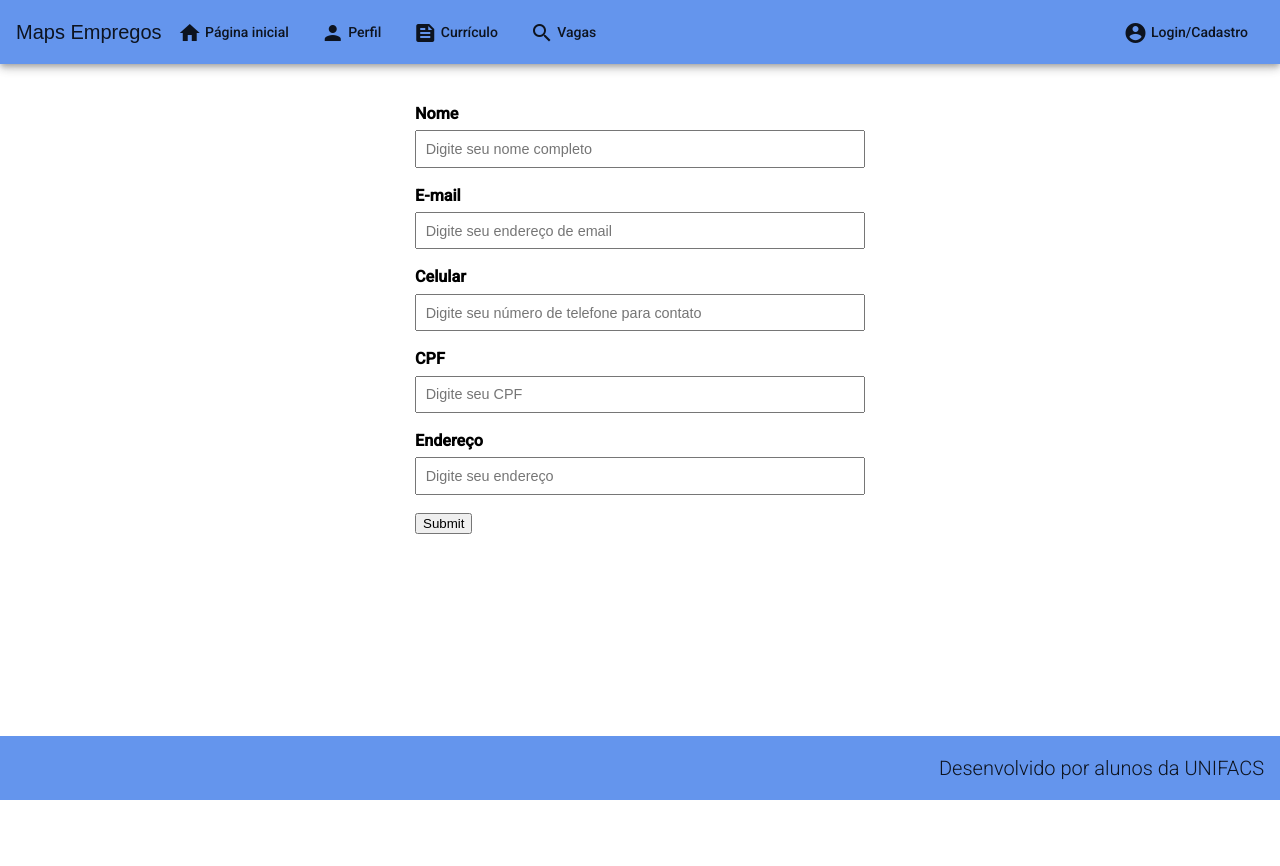
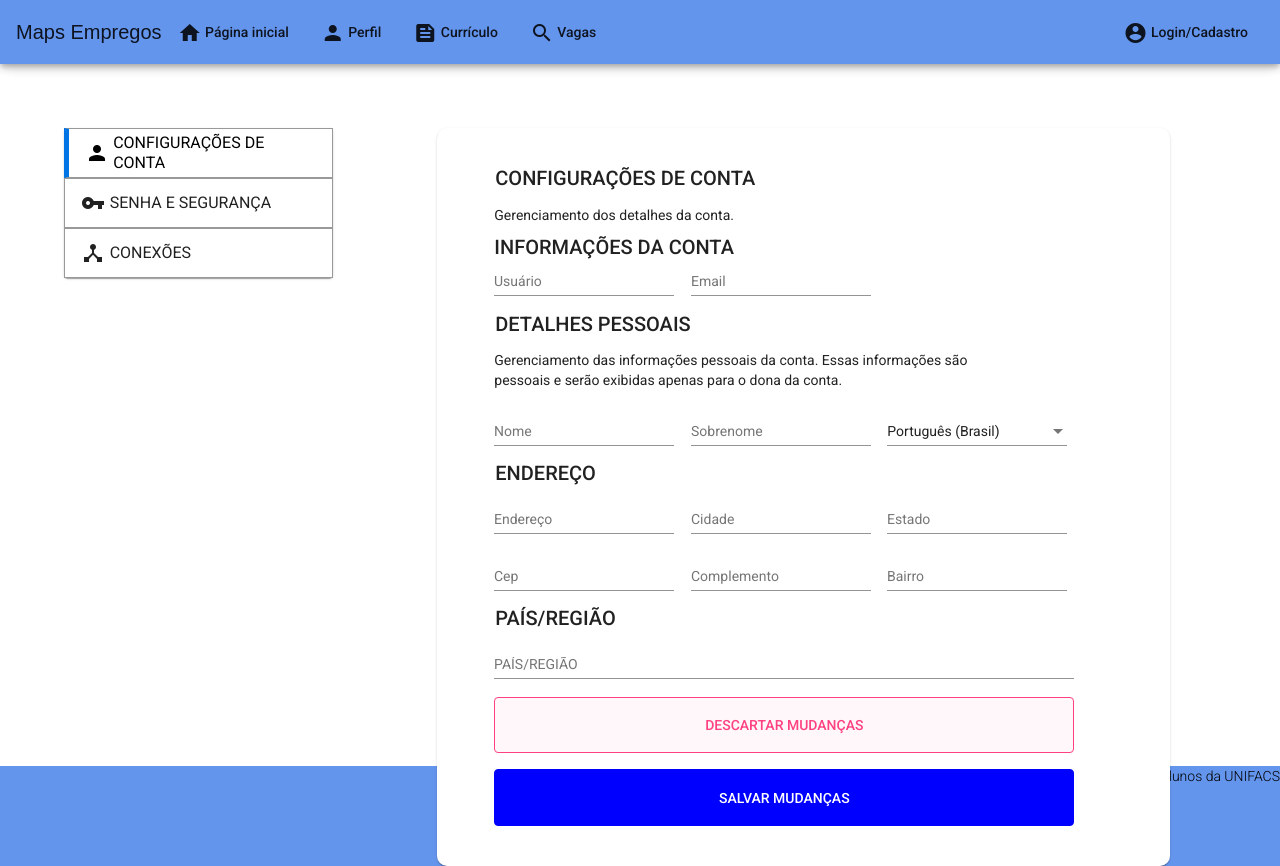
Before and after one commit to gusstav0b/MapsEmpregos, an Angular app: page /pages/profile in a window 1280 px wide. Before the commit the page ends 800 px from the top, so only its background shows below. Built offline with nearby package versions, Linux system fonts and the light colour scheme.

Commit message:
Nova tela perfil

```diff
--- a/src/app/app.module.ts
+++ b/src/app/app.module.ts
@@ -19,6 +19,7 @@ import { CadastroComponent } from './views/cadastro/cadastro.component';
 import { PagesModule } from './pages/pages.module';
 import {MatCardModule} from '@angular/material/card';
 import {MatSelectModule} from '@angular/material/select';
+import {MatListModule} from '@angular/material/list';
 
 @NgModule({
   declarations: [
@@ -43,7 +44,8 @@ import {MatSelectModule} from '@angular/material/select';
     PagesModule,
     MatCardModule,
     MatSelectModule,
-    ReactiveFormsModule
+    ReactiveFormsModule,
+    MatListModule
 
   ],
   providers: [],
--- a/src/app/pages/footer/footer.component.css
+++ b/src/app/pages/footer/footer.component.css
@@ -1,7 +1,11 @@
 .footer{
+    width: 100%;
+    height: 100px;
+    position: absolute;
+    left: 0;
     display: flex;
     background-color: #6495ED;
-    position: fixed;
+    /*position: fixed;*/
     bottom: 0;
     justify-content: flex-end;
 }
--- a/src/app/pages/footer/footer.component.html
+++ b/src/app/pages/footer/footer.component.html
@@ -1,5 +1,5 @@
-<mat-toolbar class = "footer">
+<footer class = "footer">
 <span>
     Desenvolvido por alunos da UNIFACS
 </span>
-</mat-toolbar>
+</footer>
--- a/src/app/pages/header/header.component.css
+++ b/src/app/pages/header/header.component.css
@@ -2,6 +2,8 @@
     display: flex;
     background-color: #6495ED;
     align-items: center;
+    position: fixed;
+    z-index: 99;
 
 
 }
--- a/src/app/pages/pages.component.ts
+++ b/src/app/pages/pages.component.ts
@@ -2,9 +2,10 @@ import { Component, OnInit } from '@angular/core';
 
 @Component({
   selector: 'app-pages',
-  template: `<app-header></app-header>
+  template: `<div style="min-height: 100%; position: relative;">
+    <app-header></app-header>
             <router-outlet></router-outlet>
-        <app-footer></app-footer>
+        <app-footer></app-footer></div>
   `,
   styleUrls: ['./pages.component.css']
 })
--- a/src/app/views/cadastro/cadastro.component.html
+++ b/src/app/views/cadastro/cadastro.component.html
@@ -1,4 +1,4 @@
-<div class="login-wrapper" fxLayout="row" fxLayoutAlign="center center">
+<div class="login-wrapper" fxLayout="row" fxLayoutAlign="center center" style="background-color: #6495ED;">
     <mat-card class="box">
       <mat-card-header>
         <mat-card-title>Cadastrar-se</mat-card-title>
--- a/src/app/views/login/login.component.html
+++ b/src/app/views/login/login.component.html
@@ -1,4 +1,4 @@
-<div class="login-wrapper" fxLayout="row" fxLayoutAlign="center center">
+<div class="login-wrapper" fxLayout="row" fxLayoutAlign="center center" style="background-color: #6495ED;">
     <mat-card class="box">
       <mat-card-header>
         <mat-card-title>Login</mat-card-title>
--- a/src/app/views/perfil/perfil.component.css
+++ b/src/app/views/perfil/perfil.component.css
@@ -1,51 +1,113 @@
-form{
-    width: 450px;
-    margin: 0 auto;
+.opcoes{
+    padding: 0;
+    margin-right: 5%;
+    height: max-content;
 }
 
-.form-group {
-    font-size: large;
-    display: flex;
-    flex-direction: column;
-    margin-bottom: 1em;
+.list-item{
+    border: 1px solid #999;
+    cursor: pointer;
+    max-width: 270px !important;
+    width: unset !important;
 }
 
-.form-groupp {
-    font-size: large;
-    display: flex;
-    flex-direction: column;
-    margin-bottom: 1em;
+.list-border{
+    color: #000;
+    border-left: 5px solid #0074e4;
 }
 
+.icon-style{
+    margin-right: 2%;
+}
+
+.login-wrapper {
+    /*max-height: 100%;*/
+    /*justify-content: center;*/
+    display: flex;
+    padding-top: 10%;
+    margin-left: 5%;
+    margin-right: 5%;
+  }
 
 
-.form-group label{
-    font-weight: bold;
-    font-size: .9em;
-    margin-bottom: .4em;
+  .positronx {
+    text-decoration: none;
+    color: #ffffff;
+  }
+  .box {
+    position: relative;
+    top: 0;
+    opacity: 1;
+    float: left;
+    /*padding: 60px 50px 40px 50px;*/
+    width: 100%;
+    background: #fff;
+    border-radius: 10px;
+    transform: scale(1);
+    -webkit-transform: scale(1);
+    -ms-transform: scale(1);
+    z-index: 5;
+    max-width: 330px;
+    margin: auto;
+    padding: 40px 50px;
+    width: max-content;
+    /* width: 700px; */
+    padding-left: 5%;
+    padding-right: 30%;
+  }
+  .box.back {
+    transform: scale(.95);
+    -webkit-transform: scale(.95);
+    -ms-transform: scale(.95);
+    top: -20px;
+    opacity: .8;
+    z-index: -1;
+  }
+  .box:before {
+    content: "";
+    width: 100%;
+    height: 30px;
+    border-radius: 10px;
+    position: absolute;
+    top: -10px;
+    background: rgba(255, 255, 255, .6);
+    left: 0;
+    transform: scale(.95);
+    -webkit-transform: scale(.95);
+    -ms-transform: scale(.95);
+    z-index: -1;
+  }
+  .example-form {
+    min-width: 100%;
+    max-width: 300px;
+    width: 100%;
+  }
+ .example-full-width, .btn-block {
+    width: 100%;
+  }
+  .mat-card-header-class {
+    display: block;
+    font-weight: 700;
+    width: 500px;
+    text-align: left;
+    margin-left: -15px;
+
+  }
+  .mat-card-title-class {
+    font-size: 20px;
+    margin: 0;
+  }
+ .mat-stroked-button {
+    border: 1px solid currentColor;
+    line-height: 54px;
+    background: #FFF7FA;
+  }
+.mat-form-field-appearance-legacy .mat-form-field-infix {
+    padding: 0.8375em 0;
+  }
+
+.label-intermed{
+    margin-bottom: 5%;
+    margin-top: 5%;
+    width: 500px;
 }
-
-.form-group input,
-.form-group textarea{
-
-    padding: 0.6em;
-    color: #777;
-    font-size: 0.8em;
-}
-.form-groupp input{
-
-    padding: 0.6em;
-    color: #777;
-    font-size: 0.8em;
-
-}
-
-input[type="submit"]:hover {
-    background-color: #EFEFEF;
-    border: 2x solid transparent;
-    padding: 0.6em 1em;
-    font-weight: bold;
-    font-size: 1.1em;
-    cursor: pointer;
-    transition: 0.4s;
-}
--- a/src/app/views/perfil/perfil.component.html
+++ b/src/app/views/perfil/perfil.component.html
@@ -1,11 +1,125 @@
-<br>
-<br>
+<div class="login-wrapper" fxLayout="row" fxLayoutAlign="center center">
+    <mat-card class="opcoes">
+        <mat-card-content>
+            <mat-list style="padding: 0;">
+                <mat-list-item class="list-item" (click)="flag='settings'" [ngClass]="flag=='settings' ? 'list-border' : ''"><mat-icon class="icon-style">person</mat-icon>CONFIGURAÇÕES DE CONTA</mat-list-item>
+                <mat-list-item class="list-item" (click)="flag='security'" [ngClass]="flag=='security' ? 'list-border' : ''"><mat-icon class="icon-style">vpn_key</mat-icon>SENHA E SEGURANÇA </mat-list-item>
+                <mat-list-item class="list-item" (click)="flag='conecct'" [ngClass]="flag=='conecct' ? 'list-border' : ''"><mat-icon class="icon-style">device_hub</mat-icon>CONEXÕES </mat-list-item>
+               </mat-list>
+        </mat-card-content>
+    </mat-card>
+
+    <mat-card class="box" *ngIf="flag=='settings'">
+        <mat-card-header class="mat-card-header-class">
+          <mat-card-title class="mat-card-title-class">CONFIGURAÇÕES DE CONTA</mat-card-title>
+        </mat-card-header>
+
+        <p class="label-intermed">Gerenciamento dos detalhes da conta.</p>
+
+        <mat-card-title class="mat-card-title-class">INFORMAÇÕES DA CONTA</mat-card-title>
+
+        <div style="display:flex;">
+            <mat-form-field class="example-full-width" style="margin-right: 5%;">
+                <input type="text" id="user" matInput placeholder="Usuário">
+            </mat-form-field>
+
+            <mat-form-field class="example-full-width" style="margin-right: 5%;">
+                <input type="text" id="email" matInput placeholder="Email" >
+            </mat-form-field>
+        </div>
+
+        <mat-card-header class="mat-card-header-class">
+            <mat-card-title class="mat-card-title-class">DETALHES PESSOAIS</mat-card-title>
+        </mat-card-header>
+
+        <p class="label-intermed">Gerenciamento das informações pessoais da conta.
+            Essas informações são pessoais e serão exibidas apenas para o dona da conta.</p>
+
+        <div style="display:flex;">
+            <mat-form-field class="example-full-width" style="margin-right: 5%;">
+                <input type="text" id="name" matInput placeholder="Nome">
+            </mat-form-field>
+
+            <mat-form-field class="example-full-width" style="margin-right: 5%;">
+                <input type="text" id="secondname" matInput placeholder="Sobrenome" >
+            </mat-form-field>
+
+            <mat-form-field class="example-full-width" style="margin-right: 5%;">
+                <mat-select [(value)]="idiomaValue">
+                    <mat-option *ngFor="let idioma of idiomas" [value]="idioma.value">
+                      {{idioma.viewValue}}
+                    </mat-option>
+                  </mat-select>
+            </mat-form-field>
+        </div>
 
 
 
-<form>
+        <mat-card-header class="mat-card-header-class">
+            <mat-card-title class="mat-card-title-class">ENDEREÇO</mat-card-title>
+        </mat-card-header>
+
+        <div style="display:flex;">
+            <mat-form-field class="example-full-width" style="margin-right: 5%;">
+                <input type="text" id="endereco" matInput placeholder="Endereço">
+            </mat-form-field>
+
+            <mat-form-field class="example-full-width" style="margin-right: 5%;">
+                <input type="text" id="city" matInput placeholder="Cidade" >
+            </mat-form-field>
+
+            <mat-form-field class="example-full-width" style="margin-right: 5%;">
+                <input type="text" id="uf" matInput placeholder="Estado" >
+            </mat-form-field>
+        </div>
+
+        <div style="display:flex;">
+            <mat-form-field class="example-full-width" style="margin-right: 5%;">
+                <input type="text" id="cep" matInput placeholder="Cep" >
+            </mat-form-field>
+
+            <mat-form-field class="example-full-width" style="margin-right: 5%;">
+                <input type="text" id="comlemento" matInput placeholder="Complemento" >
+            </mat-form-field>
+
+            <mat-form-field class="example-full-width" style="margin-right: 5%;">
+                <input type="text" id="Bairro" matInput placeholder="Bairro" >
+            </mat-form-field>
+        </div>
+
+        <mat-card-header class="mat-card-header-class">
+            <mat-card-title class="mat-card-title-class">PAÍS/REGIÃO</mat-card-title>
+        </mat-card-header>
+
+        <mat-form-field class="example-full-width" style="margin-right: 5%; width: 580px !important;">
+            <input type="text" id="pais" matInput placeholder="PAÍS/REGIÃO" >
+        </mat-form-field>
+
+        <button mat-stroked-button color="accent" class="btn-block" style="width: 580px;">DESCARTAR MUDANÇAS</button>
+
+        <button mat-stroked-button color="accent" class="btn-block" style="background-color:blue; width: 580px; margin-top: 5%; border-color: blue;"><span style="color:white;">SALVAR MUDANÇAS</span></button>
 
 
+        <!--
+        <form class="example-form" >
+          <mat-card-content>
+
+            <mat-form-field class="example-full-width">
+              <input type="text" id="email" matInput placeholder="Email" >
+            </mat-form-field>
+            <mat-form-field class="example-full-width">
+              <input type="password" id="password" matInput placeholder="Senha" >
+            </mat-form-field>
+          </mat-card-content>
+          <button mat-stroked-button color="accent" class="btn-block">Cadastrar-se</button>
+        </form>
+    -->
+
+      </mat-card>
+  </div>
+
+
+<!--<form style="padding-top: 10%;">
 <div class="form-group">
     <label for="nome">Nome</label>
     <input type="text" id="nome" placeholder="Digite seu nome completo" required />
@@ -37,7 +151,4 @@
 
 <input type="submit" />
 
-</form>
-
-
-<p>
+</form>-->
--- a/src/app/views/perfil/perfil.component.ts
+++ b/src/app/views/perfil/perfil.component.ts
@@ -1,4 +1,5 @@
 import { Component, OnInit } from '@angular/core';
+
 
 @Component({
   selector: 'app-perfil',
@@ -6,10 +7,15 @@ import { Component, OnInit } from '@angular/core';
   styleUrls: ['./perfil.component.css']
 })
 export class PerfilComponent implements OnInit {
-
+  flag = 'settings';
+  idiomaValue = 'pt-br';
+  idiomas = [
+    {value: 'pt-br', viewValue: 'Português (Brasil)'},
+    {value: 'en-us', viewValue: 'Inglês (Estados Unidos)'},
+    {value: 'es', viewValue: 'Espanhol'},
+  ];
   constructor() { }
 
   ngOnInit(): void {
   }
-
 }
--- a/src/styles.css
+++ b/src/styles.css
@@ -1,4 +1,8 @@
 /* You can add global styles to this file, and also import other style files */
 
-html, body { height: 100%; }
+html, body {
+    margin: 0;
+    padding: 0;
+    height: 100%;
+    }
 body { margin: 0; font-family: Roboto, "Helvetica Neue", sans-serif; }
```
Also changed, not shown: src/app/pages/home/home.component.html (+22 -3 lines).
